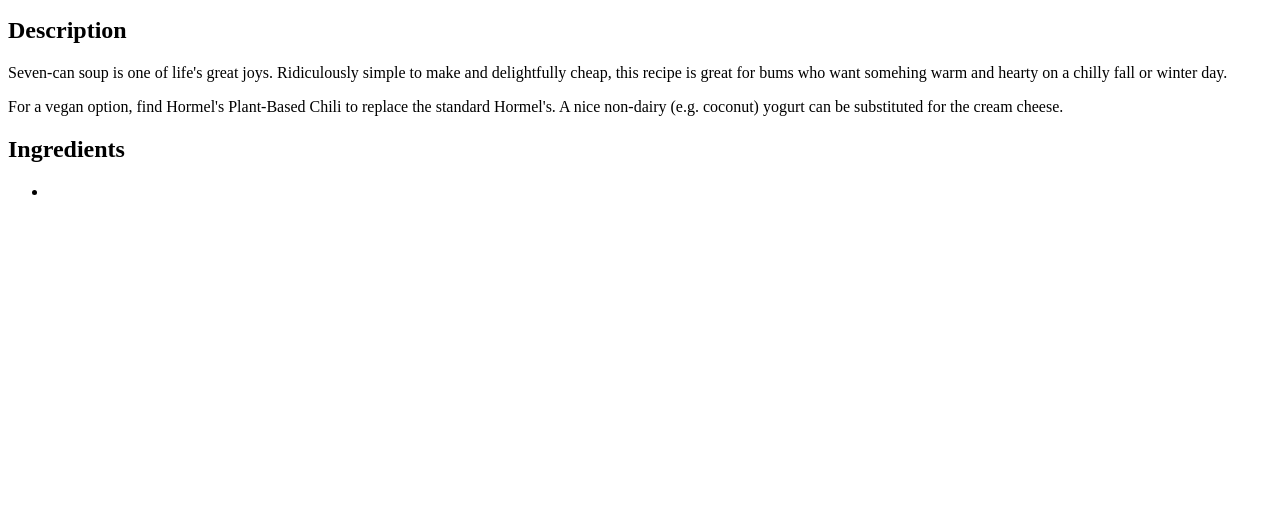
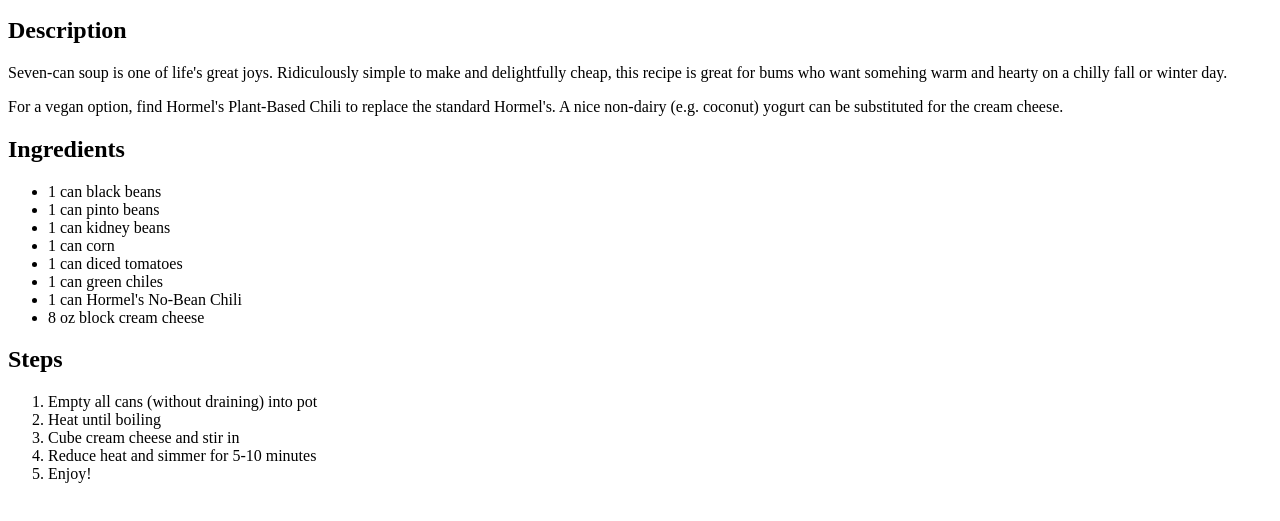
Before and after one commit to evangd/odin, a plain HTML site: page recipes/sevencansoup.html in a window 1280 px wide. Shown: the part 101-622 px from the top of the page. Drawn offline with Linux system fonts and the light colour scheme.

Commit message:
Forgot to save lol

```diff
--- a/recipes/sevencansoup.html
+++ b/recipes/sevencansoup.html
@@ -17,8 +17,22 @@
     </p>
     <h2>Ingredients</h2>
     <ul>
-        <li></li>
+        <li>1 can black beans</li>
+        <li>1 can pinto beans</li>
+        <li>1 can kidney beans</li>
+        <li>1 can corn</li>
+        <li>1 can diced tomatoes</li>
+        <li>1 can green chiles</li>
+        <li>1 can Hormel's No-Bean Chili</li>
+        <li>8 oz block cream cheese</li>
     </ul>
-
+    <h2>Steps</h2>
+    <ol>
+        <li>Empty all cans (without draining) into pot</li>
+        <li>Heat until boiling</li>
+        <li>Cube cream cheese and stir in</li>
+        <li>Reduce heat and simmer for 5-10 minutes</li>
+        <li>Enjoy!</li>
+    </ol>
 </body>
 </html>
```
